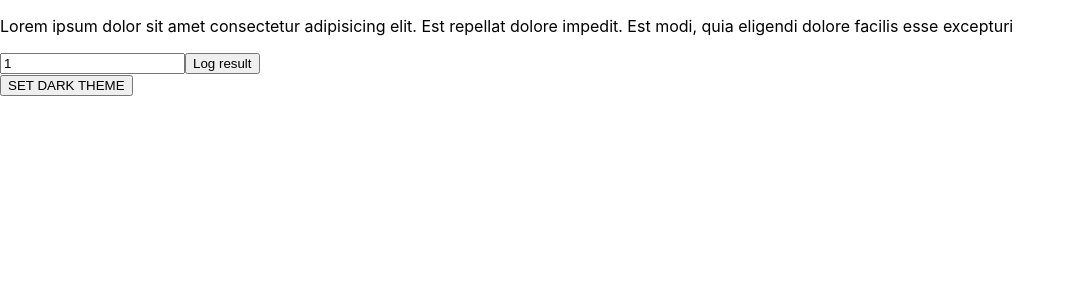
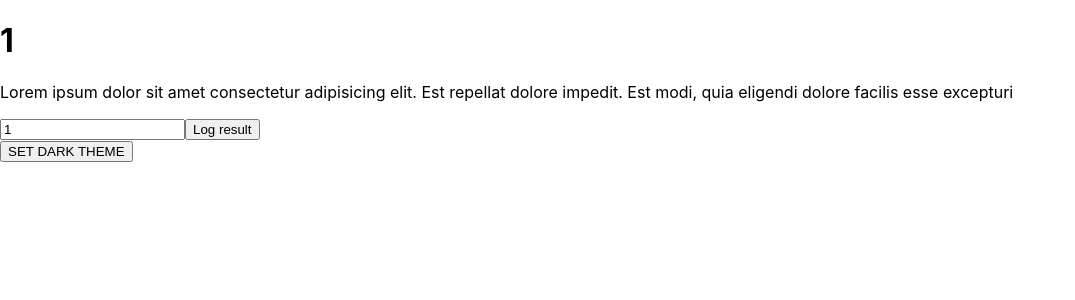
Before and after one commit to fccourses/fe-react-app, a React (Create React App) app: page / in a window 1280 px wide. Shown: the top 300 px of the page, without its empty margins (0-1075 px from the left). Built offline with nearby package versions, Linux system fonts and the light colour scheme.

Commit message:
Add useMemo

```diff
--- a/src/pages/Home/index.jsx
+++ b/src/pages/Home/index.jsx
@@ -1,4 +1,10 @@
-import React, { useState, useEffect, useContext, useCallback } from 'react';
+import React, {
+  useState,
+  useEffect,
+  useContext,
+  useCallback,
+  useMemo,
+} from 'react';
 import { ThemeContext } from '../../contexts';
 import CONSTANTS from '../../constants';
 
@@ -17,6 +23,14 @@ const stylesMap = {
   },
 };
 
+function computeResult (num) {
+  let i = 0;
+  for (let j = 0; j < 400000000; j++) {
+    i += j;
+  }
+  return num ** 3;
+}
+
 const Home = props => {
   const [value, setValue] = useState(1);
   const [theme, setTheme] = useContext(ThemeContext);
@@ -34,16 +48,15 @@ const Home = props => {
     console.log(value);
   }, [value]);
 
-  useEffect(() => {
-    console.log('функция создалась');
-  }, [logResult]);
-
   const onChangeInput = useCallback(({ target: { value } }) => {
     setValue(Number(value));
   }, []);
 
+  const layoutString = useMemo(() => computeResult(value), [value]);
+
   return (
     <div style={stylesMap[theme]}>
+      <h1>{layoutString}</h1>
       <p>
         Lorem ipsum dolor sit amet consectetur adipisicing elit. Est repellat
         dolore impedit. Est modi, quia eligendi dolore facilis esse excepturi{' '}
@@ -58,8 +71,4 @@ const Home = props => {
   );
 };
 
-function computeResult (num) {
-  return num ** 3;
-}
-
 export default Home;
```
